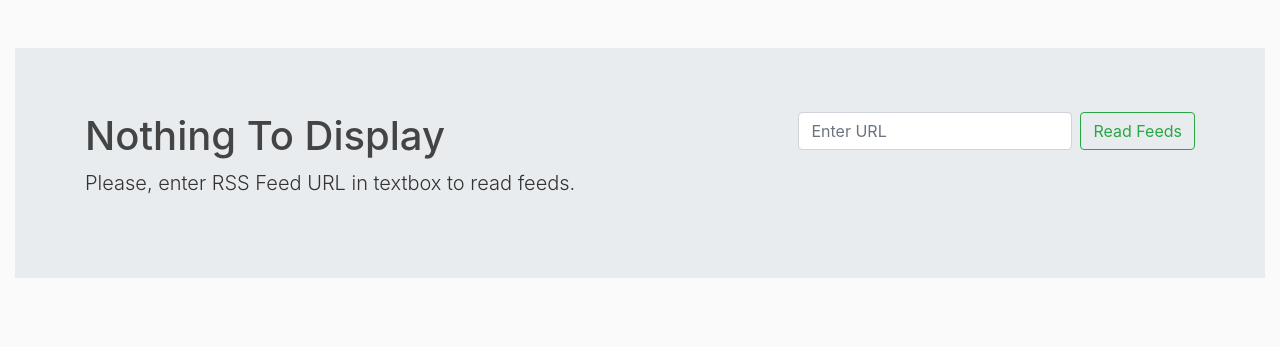
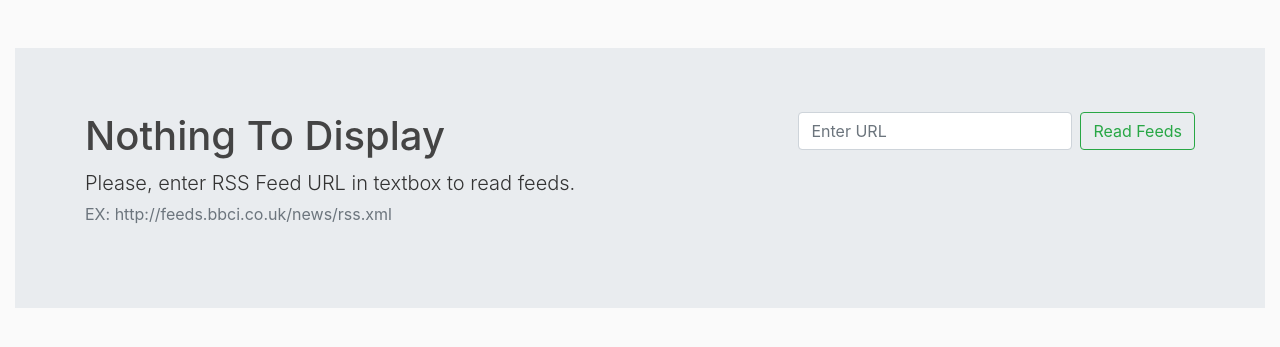
Before and after one commit to Evergreenies/RSS-Reader, a Django app: page / in a window 1280 px wide. Shown: the part 56-403 px from the top of the page. Run offline with Django 3.2, Linux system fonts and the light colour scheme; some libraries are stand-ins or nearby versions.

Commit message:
Update home.html

```diff
--- a/templates/home.html
+++ b/templates/home.html
@@ -25,7 +25,10 @@
                 <div class="row">
                     <div class="col-lg-6">
                         <h1 class="display-6">Nothing To Display</h1>
-                        <p class="lead">Please, enter RSS Feed URL in textbox to read feeds.</p>
+                        <p class="lead">
+                            Please, enter RSS Feed URL in textbox to read feeds. <br>
+                            <small class="text-muted">EX: http://feeds.bbci.co.uk/news/rss.xml</small>
+                        </p>
                     </div>
                     <div class="col-lg-6">
                         <div class="lead d-flex justify-content-end lead">
```
